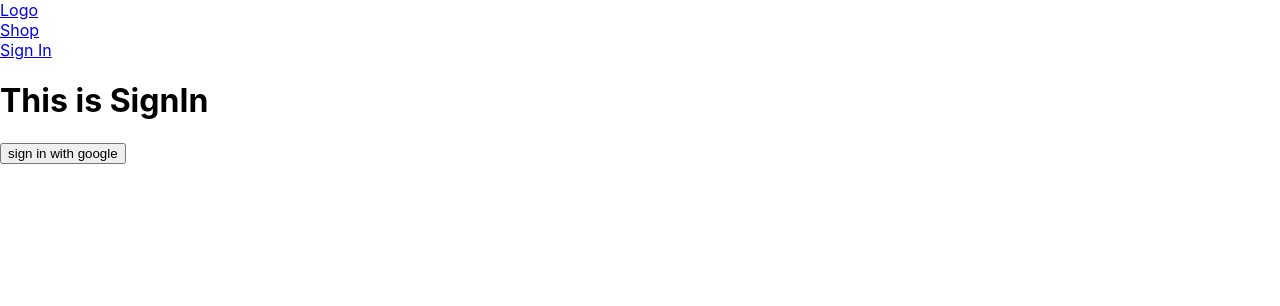
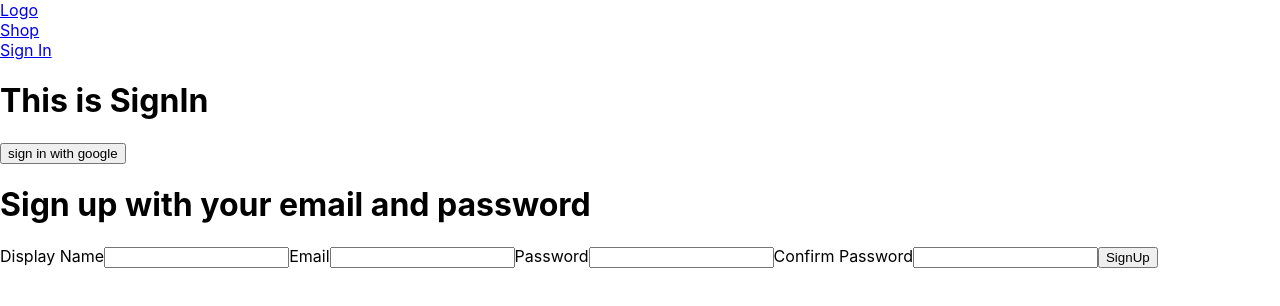
Before and after one commit to Ratthatham/my-ecommerce-shop, a React (Create React App) app: page /signin in a window 1280 px wide. Shown: the top 306 px of the page. Built offline with nearby package versions, Linux system fonts and the light colour scheme.

Commit message:
Add SignUp

```diff
--- /dev/null
+++ b/src/component/routes/Sign-up/sign-up.js
@@ -0,0 +1,44 @@
+import React from "react"
+import { useState } from "react";
+
+const SignUpForm = () =>{
+    //ใช้ useState เข้ามาเก็บค่าจากform
+    const defaultFormFields = {
+        displayName: '',
+        email: '',
+        password: '',
+        confirmPassword: ''
+    }
+
+
+    const [formFields, setFormFields] = useState(defaultFormFields);
+    const handleChange = (event) => {
+        const {name, value} = event.target;
+        setFormFields({...formFields, [name]: value});
+        console.log(formFields);
+    }
+
+    return (
+        <div>
+            <h1>Sign up with your email and password</h1>
+            <form onSubmit={()=>{}}>
+                <label>Display Name</label>
+                <input type = 'text' required onChange={handleChange} name='displayName' />
+
+                <label>Email</label>
+                <input type = 'email' required onChange={handleChange} name='email'/>
+
+                <label>Password</label>
+                <input type = 'password' required onChange={handleChange} name='password'/>
+
+                <label>Confirm Password</label>
+                <input type = 'password' required onChange={handleChange} name='condirmPassword'/>
+
+                <button type="submit">SignUp</button>
+            </form>
+        </div>
+
+    )
+}
+
+export default SignUpForm;
--- a/src/component/routes/sign-in/sign-in.js
+++ b/src/component/routes/sign-in/sign-in.js
@@ -1,15 +1,13 @@
 import React from "react";
 import { signInWithGooglePopup,  createUserDataFromAuth } from "../../../firebase/firebase";
-
+import SignUp from "../Sign-up/sign-up";
 
 const SignIn = () => {
     const logGoogleUser = async () => {
         const response = await signInWithGooglePopup();
         console.log(response);
 
-        const userDocRef = await createUserDataFromAuth(response.user);
-
-
+        const userDocRef = await createUserDataFromAuth(response.user)
     }
 
 
@@ -21,6 +19,7 @@ const SignIn = () => {
             <button onClick={logGoogleUser}>
                 sign in with google
             </button>
+            <SignUp/>
 
         </div>
     )
```
